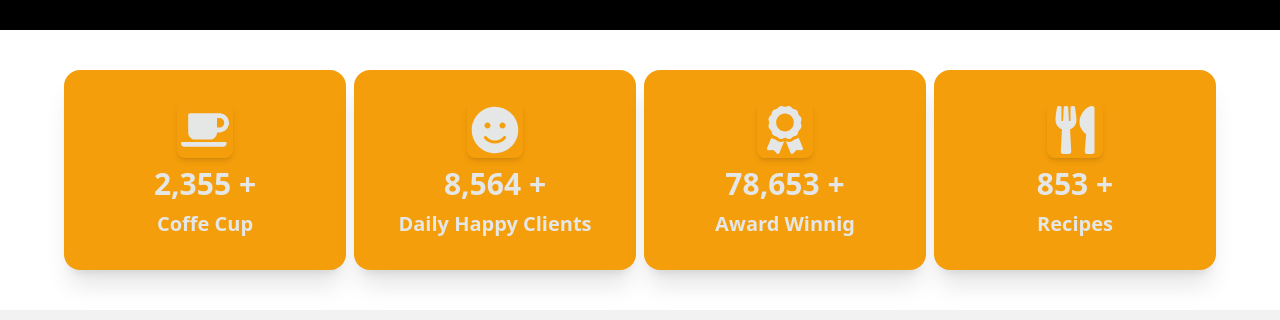
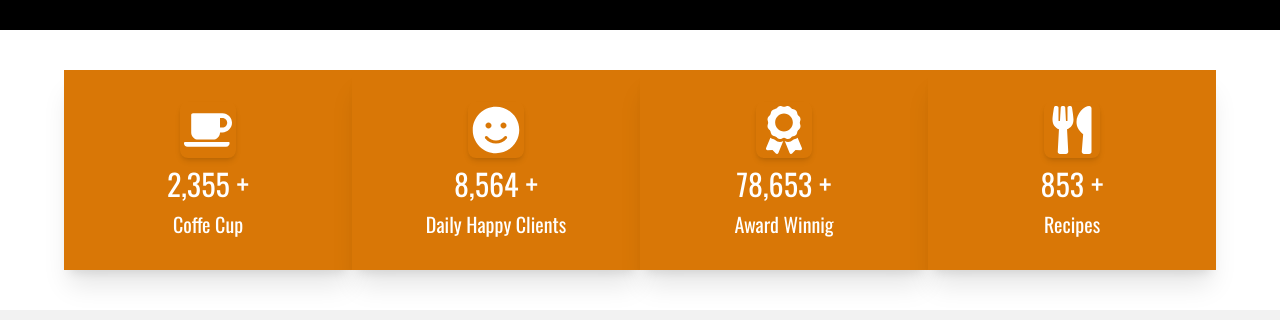
Before and after one commit to ImranSarkerWeb/chef-master-client, a React (Vite) app: page / in a window 1280 px wide. Shown: the part 1182-1502 px from the top of the page. Built offline with nearby package versions, Linux system fonts and the light colour scheme; no server answers.

Commit message:
UI updated

```diff
--- a/src/pages/home/Counter/Counter.jsx
+++ b/src/pages/home/Counter/Counter.jsx
@@ -5,9 +5,9 @@ import CountUp from "react-countup";
 
 const Counter = () => {
   return (
-    <div className="w-[90%] mx-auto my-10 flex flex-col md:flex-row gap-2">
-      <div className="card  w-full bg-amber-500 shadow-xl">
-        <div className="card-body font-bold text-base-300 items-center">
+    <div className="w-[90%] mx-auto my-10 flex flex-col md:flex-row gap-0">
+      <div className="card rounded-none w-full bg-amber-600 shadow-xl">
+        <div className="card-body font-['Oswald'] text-white items-center">
           <h2 className="card-title p-1 rounded-lg shadow-md text-5xl">
             <FaCoffee />
           </h2>
@@ -22,8 +22,8 @@ const Counter = () => {
           <p className="text-xl mt-0">Coffe Cup</p>
         </div>
       </div>
-      <div className="card  w-full bg-amber-500 shadow-xl">
-        <div className="card-body font-bold text-base-300 items-center">
+      <div className="card rounded-none  w-full bg-amber-600 shadow-xl">
+        <div className="card-body font-['Oswald'] text-white items-center">
           <h2 className="card-title p-1 rounded-lg shadow-md text-5xl">
             <FaSmile />
           </h2>
@@ -38,8 +38,8 @@ const Counter = () => {
           <p className="text-xl mt-0">Daily Happy Clients</p>
         </div>
       </div>
-      <div className="card  w-full bg-amber-500 shadow-xl">
-        <div className="card-body font-bold text-base-300 items-center">
+      <div className="card rounded-none  w-full bg-amber-600 shadow-xl">
+        <div className="card-body font-['Oswald'] text-white items-center">
           <h2 className="card-title p-1 rounded-lg shadow-md text-5xl">
             <FaAward />
           </h2>
@@ -54,8 +54,8 @@ const Counter = () => {
           <p className="text-xl mt-0">Award Winnig</p>
         </div>
       </div>
-      <div className="card  w-full bg-amber-500 shadow-xl">
-        <div className="card-body font-bold text-base-300 items-center">
+      <div className="card rounded-none  w-full bg-amber-600 shadow-xl">
+        <div className="card-body font-['Oswald'] text-white items-center">
           <h2 className="card-title p-1 rounded-lg shadow-md text-5xl">
             <FaUtensils />
           </h2>
```
